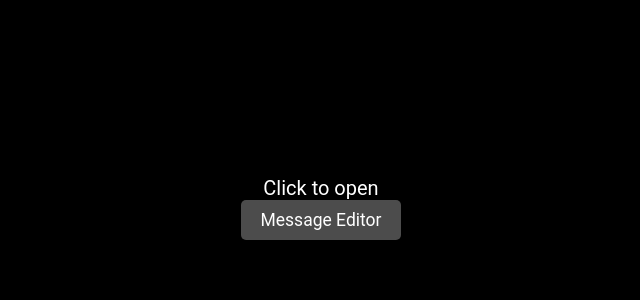
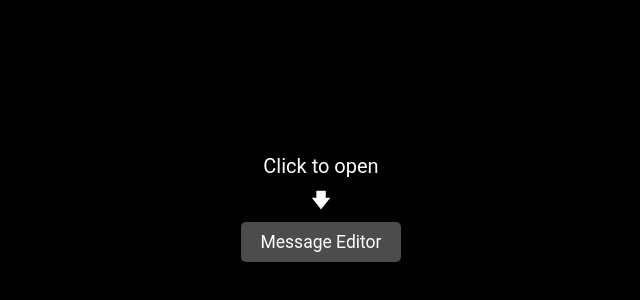
Before and after one commit to KseniyaMelnik/message-template-editor, a React (Create React App) app: page / in a window 1280 px wide. Shown: the part 192-492 px from the top of the page, without its empty margins (319-959 px from the left). Built offline with nearby package versions, Linux system fonts and the light colour scheme.

Commit message:
feat: add readme

```diff
--- a/src/entities/edit-elements-list/ui/index.tsx
+++ b/src/entities/edit-elements-list/ui/index.tsx
@@ -67,7 +67,7 @@ export const EditElementsList: FC<EditElementsListPropsType> = ({
     <div className={s.container}>
       {blocks.map((block, index) => (
         <EditElement
-          key={index}
+          key={index + `${blocks.length}`}
           handleDeleteBlock={() => handleDeleteBlock(index)}
           block={block}
           handleVariable={handleVariable}
--- a/src/entities/edit-elements-list/ui/text-block/ui.tsx
+++ b/src/entities/edit-elements-list/ui/text-block/ui.tsx
@@ -20,6 +20,7 @@ export const TextBlock: FC<TextBlockPropsType> = ({
   handleIfThenElse,
   focus,
 }) => {
+  //слушаем нажатие на кнопки переменных
   const variableHandler = (event: FocusEvent<HTMLTextAreaElement>) => (text: string) => {
     const selectionStart = event.target.selectionStart
     const selectionEnd = event.target.selectionEnd
@@ -28,7 +29,7 @@ export const TextBlock: FC<TextBlockPropsType> = ({
 
     onUpdateBlock({ type: 'text', value: newValue })
   }
-
+  //слушаем нажатие на кнопку 'if-then-else'
   const ifThenElseHandler = (event: FocusEvent<HTMLTextAreaElement>) => () => {
     const selectionStart = event.target.selectionStart
     const selectionEnd = event.target.selectionEnd
@@ -45,6 +46,7 @@ export const TextBlock: FC<TextBlockPropsType> = ({
     onUpdateBlock({ type: 'text', value: newValue })
   }
 
+  //на фокус textarea вешаем обработчики нажатий на кнопки переменных и кнопки if-then-else
   const handleTextareaFocusCombined = (event: FocusEvent<HTMLTextAreaElement>) => {
     handleVariable(() => variableHandler(event))
     handleIfThenElse(() => ifThenElseHandler(event))
--- a/src/features/save-template/ui.tsx
+++ b/src/features/save-template/ui.tsx
@@ -21,6 +21,7 @@ export const SaveTemplate: FC<SaveTemplateProps> = ({ template, callbackSave })
     } finally {
       setTimeoutId(
         setTimeout(() => {
+          //через 3 секунды очищаем сообщение для того чтобы показать следующее в случае повторного нажатия на кнопку
           setMessage('')
         }, 3000)
       )
--- a/src/pages/message-editor/index.tsx
+++ b/src/pages/message-editor/index.tsx
@@ -35,6 +35,7 @@ export const MessageEditor = () => {
       ) : (
         <div className={s.container}>
           <p>Click to open</p>
+          <p className={s.arrow}>&#129095;</p>
           <ToggleShowEditor showEditor={showEditor} setShowEditor={setShowEditor} />
         </div>
       )}
--- a/src/pages/message-editor/styles.module.scss
+++ b/src/pages/message-editor/styles.module.scss
@@ -6,3 +6,7 @@
 
   height: 100vh;
 }
+
+.arrow {
+  padding: 0.5rem;
+}
--- a/src/shared/ui/input/styles.module.scss
+++ b/src/shared/ui/input/styles.module.scss
@@ -1,4 +1,6 @@
 .input {
+  cursor: default;
+
   padding: 0.5rem;
 
   font-size: var(--font-size-s);
--- a/src/widgets/message-template-editor/ui/index.tsx
+++ b/src/widgets/message-template-editor/ui/index.tsx
@@ -28,7 +28,7 @@ export const MessageTemplateEditor = ({
 }: MessageEditorProps) => {
   const [clickVariable, setClickVariable] = useState<(val: string) => void>(() => () => {})
   const [clickIfThenElse, setIfThenElse] = useState<() => void>(() => () => {})
-
+  // если нет сохраненного шаблона, то показываем первую textarea
   const [blocks, setBlocks] = useState<EditElementType[]>(template || [{ type: 'text', value: '' }])
 
   const [showModal, setShowModal] = useState(false)
--- a/src/widgets/message-template-editor/ui/styles.module.scss
+++ b/src/widgets/message-template-editor/ui/styles.module.scss
@@ -4,7 +4,7 @@
   gap: 1rem;
 
   width: 90%;
-  margin: 0 auto 5rem;
+  margin: 0 auto;
   padding: 1rem;
 }
 
```
Also changed, not shown: .eslintrc.cjs, 1 other file (tests, documents, lock files or other folders).
